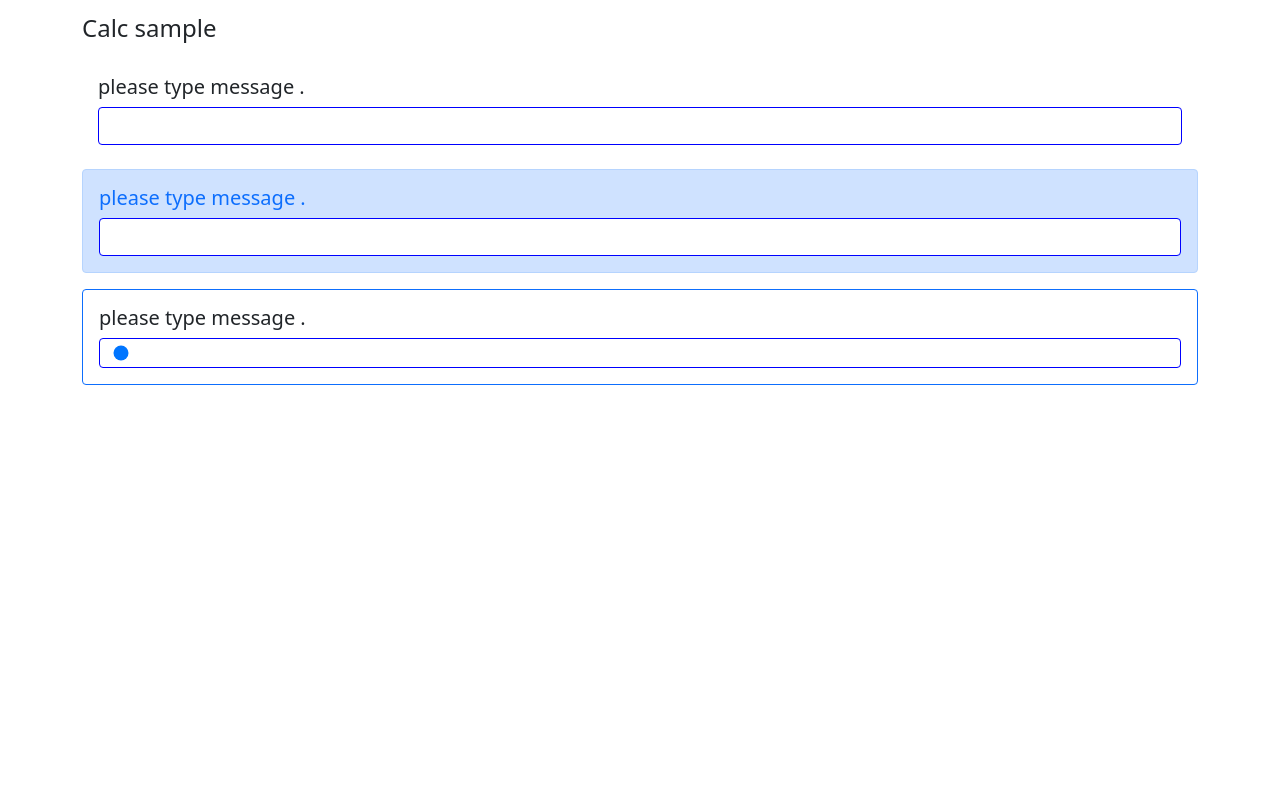
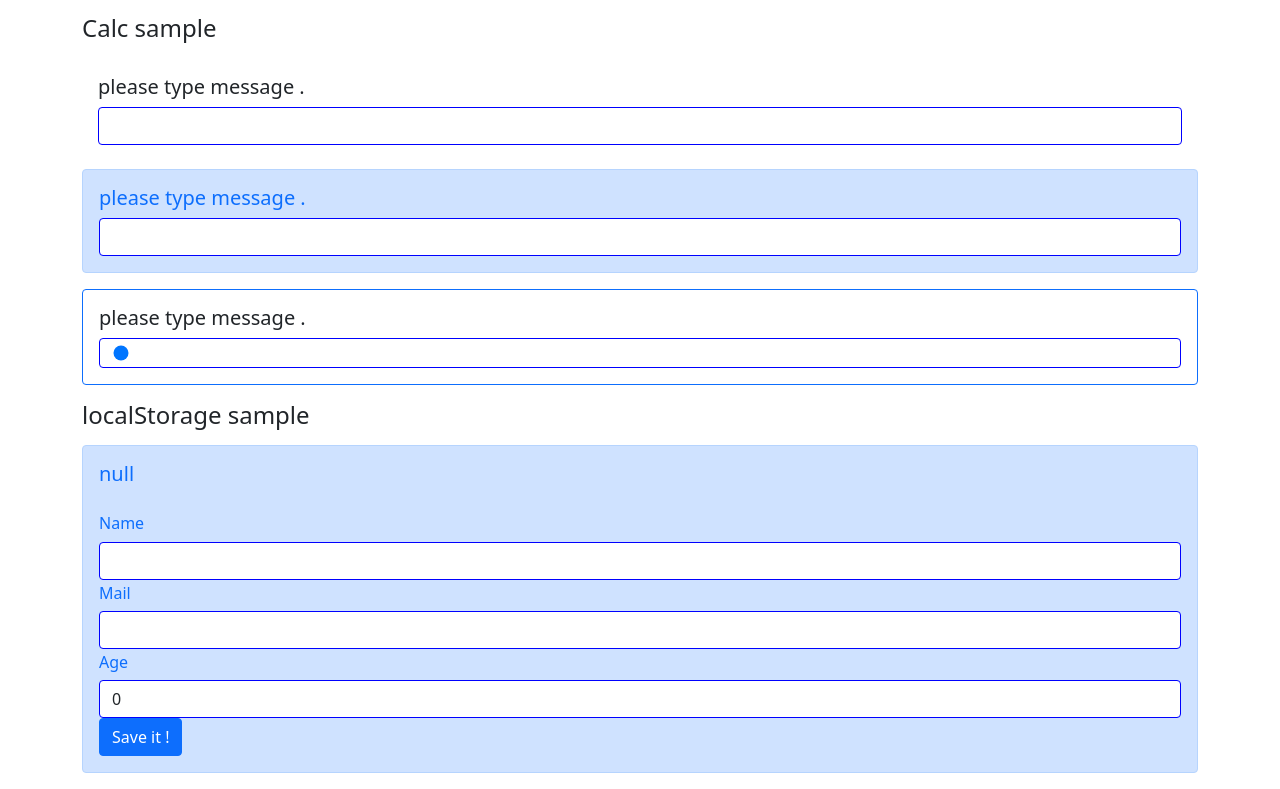
Before and after one commit to tomokiyao/Frontend, a React (Create React App) app in the folder react-hooks/: page / in a window 1280 px wide. Shown: the part 1854-2643 px from the top of the page. Before the commit the page ends 2247 px from the top, so only its background shows below. Built offline with nearby package versions, Linux system fonts and the light colour scheme.

Commit message:
LocalStorage test

```diff
--- /dev/null
+++ b/react-hooks/src/components/local_storage_test/AlertMessage.js
@@ -0,0 +1,62 @@
+import React, { useState } from 'react';
+import '../../App.css';
+import { usePersist } from './hooks';
+
+const AlertMessage = () => {
+  const [mydata, setMyData] = usePersist('mydata', null);
+  const [name, setName] = useState(mydata?.name || '');
+  const [mail, setMail] = useState(mydata?.mail || '');
+  const [age, setAge] = useState(mydata?.age || 0);
+
+  const handleChangeName = (e) => {
+    setName(e.target.value);
+  };
+  const handleChangeMail = (e) => {
+    setMail(e.target.value);
+  };
+  const handleChangeAge = (e) => {
+    setAge(e.target.value);
+  };
+  const onAction = (e) => {
+    const data = {
+      name: name,
+      mail: mail,
+      age: age,
+    };
+    setMyData(data);
+  };
+
+  return (
+    <div className="alert alert-primary h5 text-primary">
+      <h5 className="mb-4">{JSON.stringify(mydata)}</h5>
+      <div className="form-group">
+        <label className="h6">Name</label>
+        <input
+          type="text"
+          onChange={handleChangeName}
+          className="form-control"
+          value={name}
+        />
+        <label className="h6">Mail</label>
+        <input
+          type="text"
+          onChange={handleChangeMail}
+          className="form-control"
+          value={mail}
+        />
+        <label className="h6">Age</label>
+        <input
+          type="number"
+          onChange={handleChangeAge}
+          className="form-control"
+          value={age}
+        />
+        <button onClick={onAction} className="btn btn-primary">
+          Save it !
+        </button>
+      </div>
+    </div>
+  );
+};
+
+export default AlertMessage;
--- /dev/null
+++ b/react-hooks/src/components/local_storage_test/App.js
@@ -0,0 +1,16 @@
+import React from 'react';
+import '../../App.css';
+import AlertMessage from './AlertMessage';
+
+const App = () => {
+  return (
+    <div>
+      <div className="container">
+        <h4 className="my-3">localStorage sample</h4>
+        <AlertMessage />
+      </div>
+    </div>
+  );
+};
+
+export default App;
--- /dev/null
+++ b/react-hooks/src/components/local_storage_test/hooks.js
@@ -0,0 +1,26 @@
+import { useState } from 'react';
+
+export const usePersist = (ky, initVal) => {
+  const key = `hooks:${ky}`;
+  const value = () => {
+    try {
+      const item = window.localStorage.getItem(key);
+      return item ? JSON.parse(item) : initVal;
+    } catch (err) {
+      console.log(err);
+      return initVal;
+    }
+  };
+  const setValue = (val) => {
+    try {
+      setSavedValue(val);
+      window.localStorage.setItem(key, JSON.stringify(val));
+    } catch (err) {
+      console.log(err);
+    }
+  };
+
+  const [savedValue, setSavedValue] = useState(value);
+
+  return [savedValue, setValue];
+};
--- a/react-hooks/src/index.js
+++ b/react-hooks/src/index.js
@@ -9,6 +9,7 @@ import Form from './components/form/Form';
 import SideEffect from './components/side_effect/SideEffect';
 import OriginalHook from './components/original_hook/OriginalHook';
 import Calc from './components/calc/App';
+import LocalStorageTest from './components/local_storage_test/App';
 
 import reportWebVitals from './reportWebVitals';
 import 'bootstrap/dist/css/bootstrap.min.css';
@@ -22,6 +23,7 @@ ReactDOM.render(
     <SideEffect />
     <OriginalHook />
     <Calc />
+    <LocalStorageTest />
   </React.StrictMode>,
   document.getElementById('root')
 );
```
